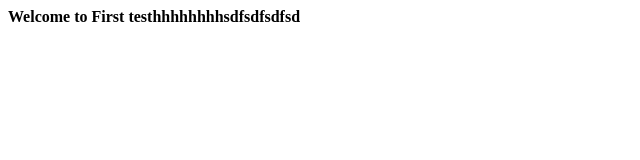
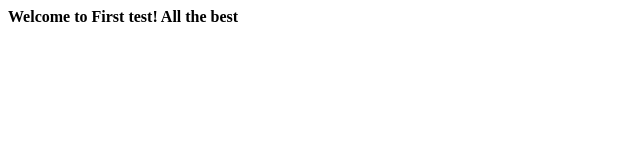
Before and after one commit to swamylakshmi/coursera-test1, a plain HTML site: page index.html in a window 1280 px wide. Shown: the whole page, without its empty margins (0-640 px from the left). Drawn offline with Linux system fonts and the light colour scheme.

Commit message:
second version

```diff
--- a/index.html
+++ b/index.html
@@ -6,7 +6,7 @@
 </head>
 <body>
 
-  <h4>Welcome to First testhhhhhhhhsdfsdfsdfsd</h4>
+  <h4>Welcome to First test! All the best</h4>
 </body>
 
 
```
